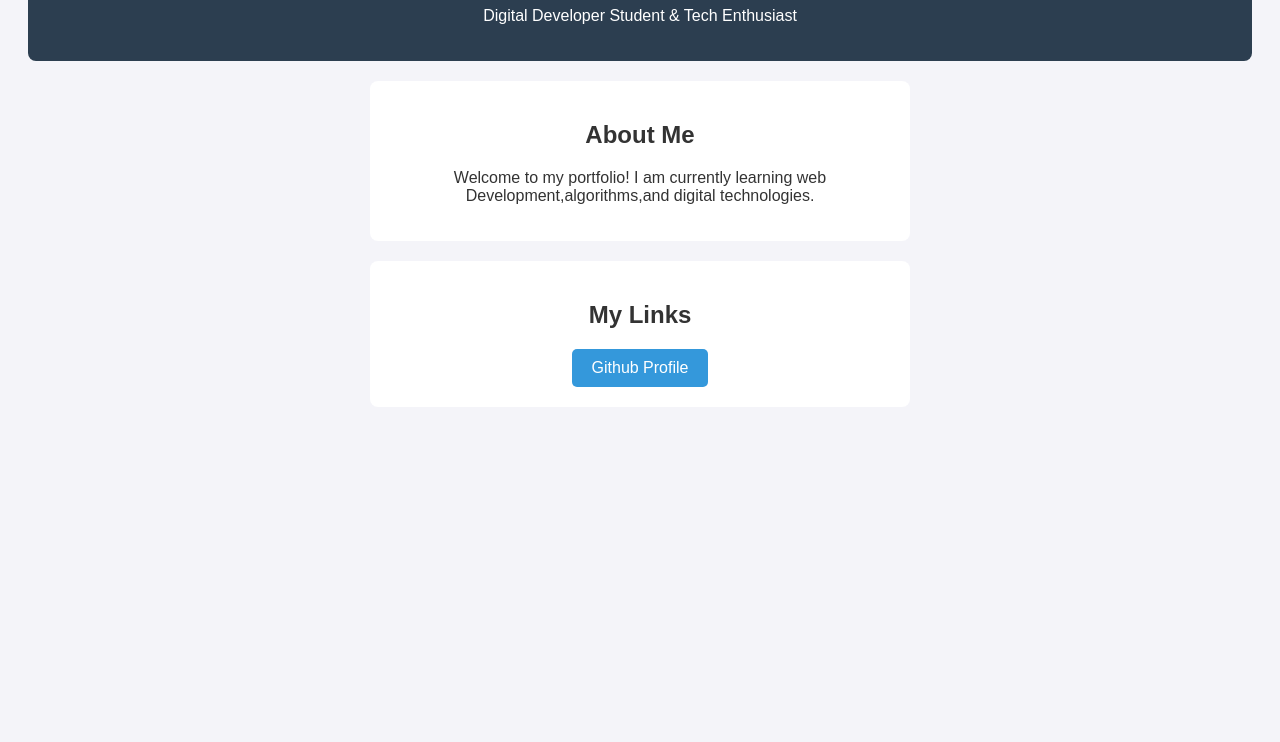
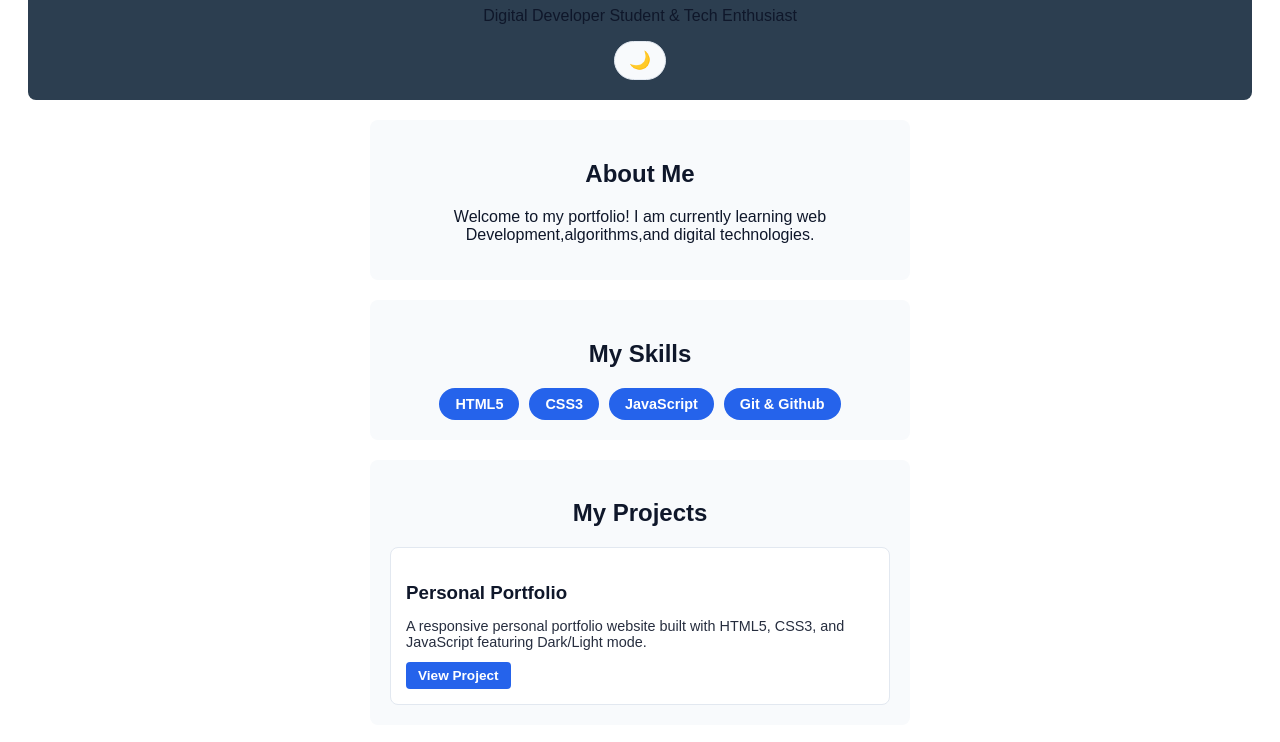
Before and after one commit to ali-elhirech/my-portfolio, a plain HTML site: page index.html in a window 1280 px wide. Shown: the part 121-863 px from the top of the page. Before the commit the page ends 800 px from the top, so only its background shows below. Drawn offline with Linux system fonts and the light colour scheme.

Commit message:
Add skills and projects sections with UI improvements

```diff
--- a/index.html
+++ b/index.html
@@ -10,16 +10,39 @@
 <header>
     <h1>Ali El Hirech</h1>
     <p>Digital Developer Student & Tech Enthusiast</p>
+    <button id="theme-toggle" class="theme-btn" aria-label="Changer le theme">
+        <span id="theme-icon">🌙</span>
+    </button>
 </header>
 <main>
     <section class="about">
         <h2>About Me</h2>
         <p>Welcome to my portfolio! I am currently learning web Development,algorithms,and digital technologies.</p>
     </section>
+    <section class="skills-section">
+        <h2>My Skills</h2>
+        <div class="skills-container">
+            <span class="skill-tag">HTML5</span>
+            <span class="skill-tag">CSS3</span>
+            <span class="skill-tag">JavaScript</span>
+            <span class="skill-tag">Git & Github</span>
+        </div>
+    </section>
+    <section class="projects-section">
+        <h2>My Projects</h2>
+        <div class="Projects-container">
+            <div class="project-card">
+                <h3>Personal Portfolio</h3>
+                <p>A responsive personal portfolio website built with HTML5, CSS3, and JavaScript featuring Dark/Light mode.</p>
+                <a href="https://github.com/ali-elhirech" target="_blank" class="btn-small">View Project</a>
+            </div>
+        </div>
+    </section>
     <section class="links">
         <h2>My Links</h2>
         <a href="https://github.com" target="_blank" class="btn">Github Profile</a>
     </section>
 </main>
+<script src="script.js"></script>
     </body>
 </html>
--- /dev/null
+++ b/script.js
@@ -0,0 +1,19 @@
+const themeToggleBtn = document.getElementById('theme-toggle');
+const themeIcon = document.getElementById('theme-icon');
+const currentTheme = localStorage.getItem('theme');
+if (currentTheme==='dark') {
+    document.documentElement.setAttribute('data-theme','dark');
+    themeIcon.textContent='☀️';
+}
+themeToggleBtn.addEventListener('click',() => {
+    let theme = document.documentElement.getAttribute('data-theme');
+    if (theme === 'dark') {
+        document.documentElement.removeAttribute('data-theme');
+        themeIcon.textContent='🌙';
+        localStorage.setItem('theme','light');
+    } else {
+        document.documentElement.setAttribute('data-theme','dark');
+        themeIcon.textContent='☀️';
+        localStorage.setItem('theme','dark');
+    }
+});
--- a/style.css
+++ b/style.css
@@ -1,9 +1,39 @@
+html {
+    scroll-behavior: smooth;
+}
+:root {
+    --bg-color:#ffffff;
+    --text-color:#0f172a;
+    --card-bg:#f8fafc;
+    --border-color:#e2e8f0;
+    --primary-color:#2563eb;
+}
+[data-theme="dark"] {
+    --bg-color:#0f172a;
+    --text-color:#f8fafc;
+    --card-bg:#1e293b;
+    --border-color:#334155;
+    --primary-color:#3b82f6;
+}
 body {
-  font-family: Arial, sans-serif;
-  background-color: #f4f4f9;
-  color: #333;
-  text-align: center;
-  padding: 20px;
+     font-family: Arial, sans-serif;
+     background-color: var(--bg-color);
+    color: var(--text-color);
+     text-align: center;
+     padding: 20px;
+    transition: background-color 0.3s ease;
+}
+.theme-btn {
+    background-color: var(--card-bg);
+    border: 1px solid var(--border-color);
+    padding: 8px 14px;
+    border-radius: 20px;
+    cursor: pointer;
+    font-size: 1.1rem;
+    transition: transform 0.2s ease, background-color 0.3s ease;
+}
+.theme-btn:hover {
+    transform: scale(1.08);
 }
 header {
     background-color: #2c3e50;
@@ -12,11 +42,17 @@ header {
     border-radius: 8px;
 }
 section {
-    background: white;
+    background-color: var(--card-bg);
+    color: var(--text-color);
     margin: 20px auto;
     padding: 20px;
     max-width: 500px;
     border-radius: 8px;
+}
+section:hover {
+    transform: translateY(-5px);
+    box-shadow: 0 10px 20px rgba(0, 0, 0, 0.15);
+    transition: transform 0.3s ease, box-shadow 0.3s ease;
 }
 .btn {
     display: inline-block;
@@ -24,10 +60,69 @@ section {
     color: white;
     padding: 10px 20px;
     text-decoration: none;
-    border-radius: 5px;
+    border-radius: 6px;
+    font-weight: bold;
+    transition: transform 0.2s ease, background-color 0.2s ease;
 }
 .btn:hover {
     background-color: #2980b9;
     transform: scale(1.05);
-    transition: 0.3s;
 }
+h1, h2, h3, p {
+    color: var(--text-color);
+    transition: color 0.3s ease;
+}
+.skills-container {
+    display: flex;
+    flex-wrap: wrap;
+    gap: 10px;
+    justify-content: center;
+    margin-top: 15px;
+}
+.skill-tag {
+    background-color: var(--primary-color, #3498db);
+    color: white;
+    padding: 8px 16px;
+    border-radius: 20px;
+    font-size: 0.9rem;
+    font-weight: bold;
+    transition: transform 0.2s ease;
+}
+.skill-tag:hover {
+    transform: scale(1.1);
+}
+.projects-container {
+    display: flex;
+    flex-direction: column;
+    gap: 15px;
+    margin-top: 15px ;
+}
+.project-card {
+    background-color: var(--bg-color);
+    padding: 15px;
+    border-radius: 8px;
+    border: 1px solid var(--border-color);
+    text-align: left;
+}
+.project-card h3 {
+    margin-bottom: 8px;
+}
+.project-card p {
+    font-size: 0.9rem;
+    margin-bottom: 12px;
+    opacity: 0.9;
+}
+.btn-small {
+    display: inline-block;
+    background-color: var(--primary-color, #3498db);
+    color: white;
+    padding: 6px 12px;
+    text-decoration: none;
+    border-radius: 4px;
+    font-size: 0.85rem;
+    font-weight: bold;
+    transition: opacity 0.2s ease;
+}
+.btn-small:hover {
+    opacity: 0.85;
+}
```
